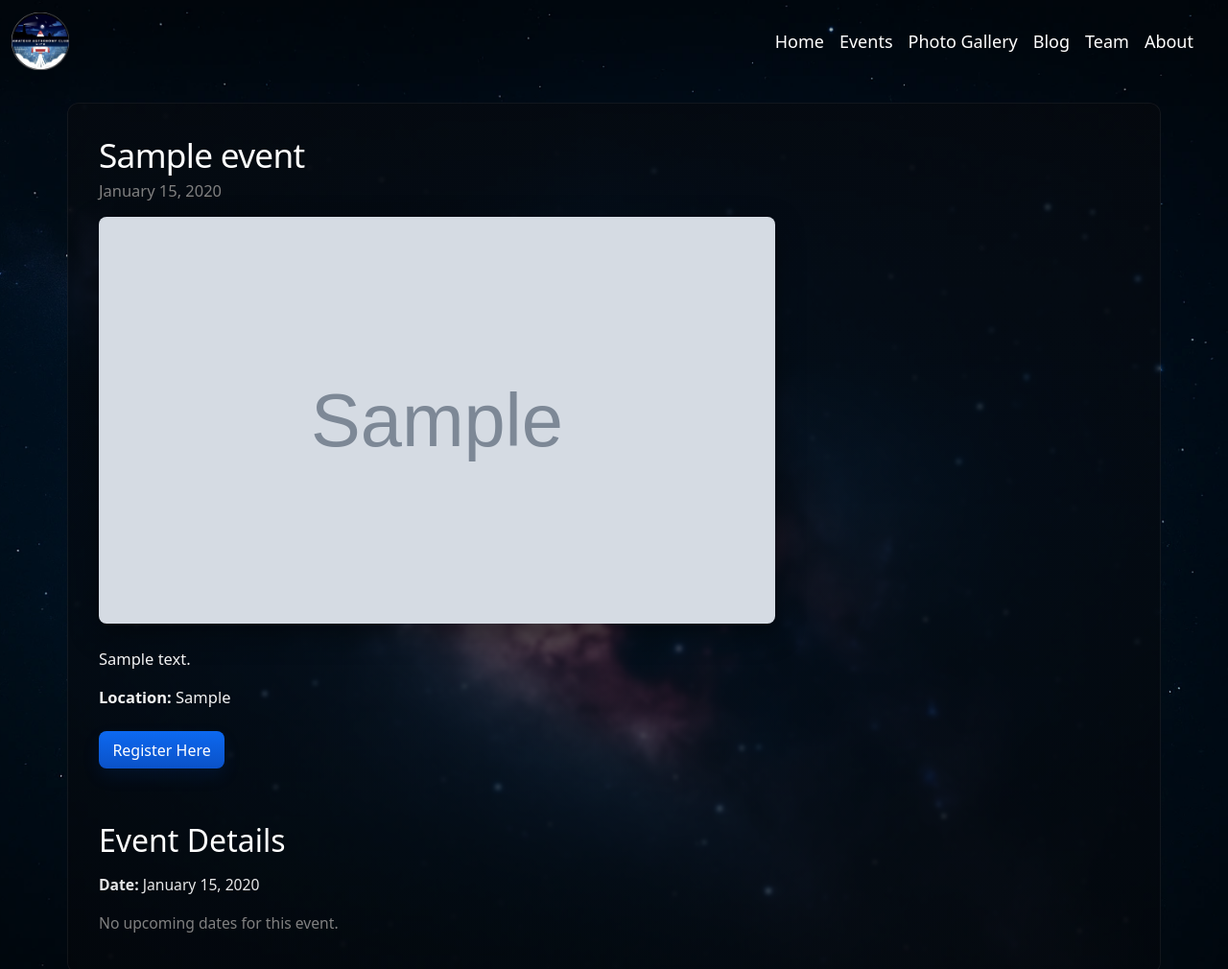
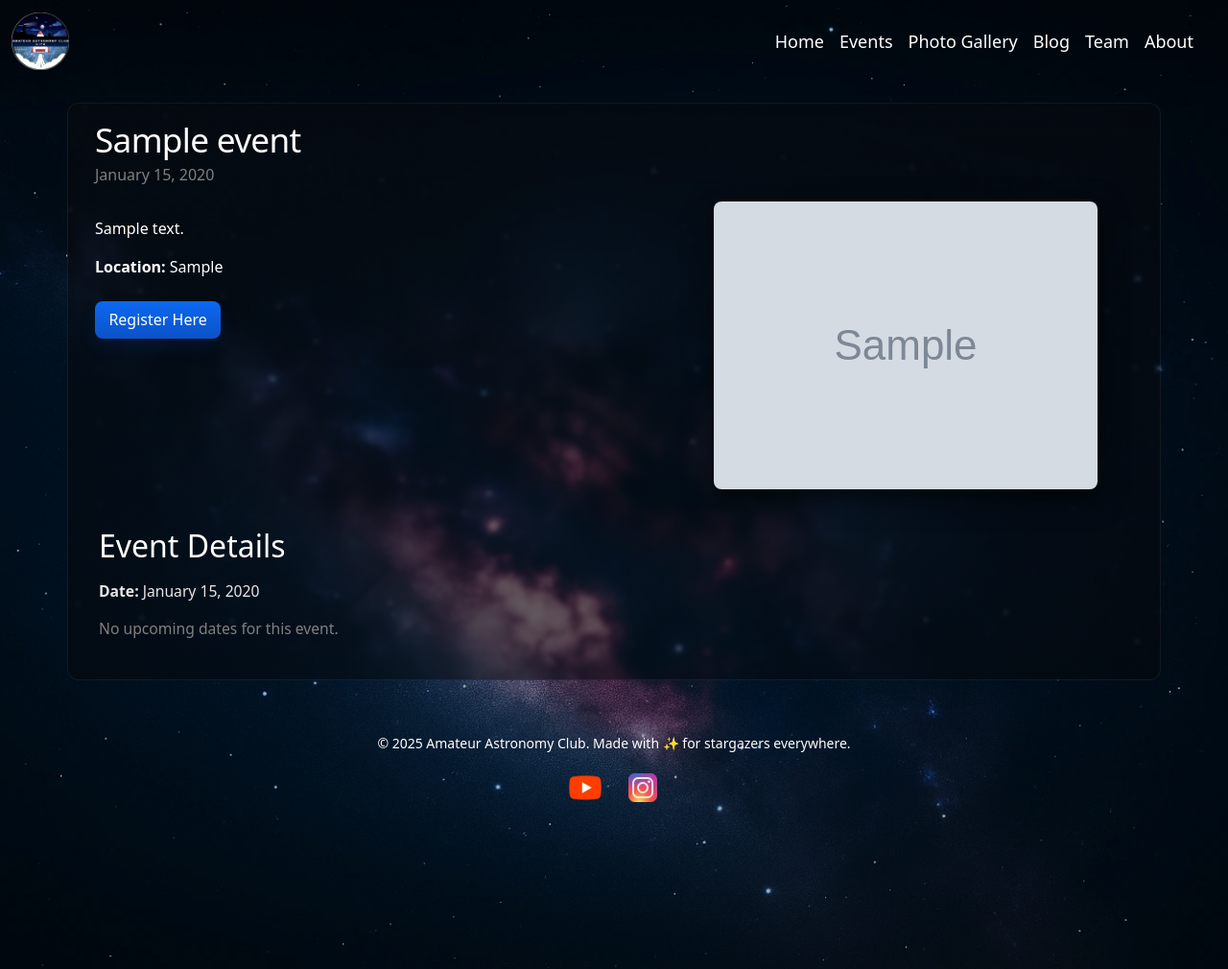
Before and after one commit to Hardik01001000-code/AAC_Website_v1.0, a Django app: page /events/1/ in a window 1280 px wide. Shown: the whole page at 96% size. Run offline with Django 5.2, Linux system fonts and the light colour scheme; tables that the repository leaves empty hold one stand-in row (values such as "Sample post"); grey boxes marked "Sample" are stand-in pictures; some libraries are stand-ins or nearby versions.

Commit message:
fixed events page

```diff
--- a/static/website/styles.css
+++ b/static/website/styles.css
@@ -1194,16 +1194,15 @@
   color: rgba(220,225,230,0.7);
 }
 
-/* image: fixed height + cover cropping so it never leaves empty space */
+/* image: MODIFIED for text-wrapping */
 .row.about > .col-md-8 img.img-fluid {
   width: 100%;
-  height: 42vh;           /* desktop height — adjusts in media query below */
-  max-height: 520px;
-  object-fit: cover;      /* crops consistently */
+  height: 42vh;
+  object-fit: cover;
   object-position: center;
   border-radius: 8px;
   display: block;
-  box-shadow: 0 10px 30px rgba(0,0,0,0.6);
+  box-shadow: 0 10px 30px rgba(0,0,0,0.45);
   margin-bottom: 1rem;
 }
 
--- a/website/templates/event-detail.html
+++ b/website/templates/event-detail.html
@@ -12,20 +12,30 @@
 <div class="overlay"></div>
 <div class="container content">
     <div class="row about p-3">
-        <div class="col-md-8">
+        <div class="col-md-12">
             <h1>{{ event.name }}</h1>
             {% if event.date %}
                 <p class="text-muted">{{ event.date|localtime|date:"F j, Y" }}</p>
             {% endif %}
-            {% if event.image %}
-                <img src="{{ event.image.url }}" alt="{{ event.name }}" class="img-fluid mb-4">
-            {% endif %}
+
+            <div class="row align-items-start mt-3">
+
+                <div class="col-md-7">
                     <p>{{ event.description|linebreaks }}</p>
                     <p><strong>Location: </strong>{{ event.location }}</p>
                     {% if event.registration_link %}
                         <a href="{{ event.registration_link }}">Register Here</a>
                     {% else %}
                     {% endif %}
+                </div>
+
+                <div class="col-md-5">
+                    {% if event.image %}
+                        <img src="{{ event.image.url }}" alt="{{ event.name }}" class="img-fluid" style="border-radius: 8px; box-shadow: 0 10px 30px rgba(0,0,0,0.6);">
+                    {% endif %}
+                </div>
+
+            </div>
         </div>
         <div class="col-md-4">
             <h2>Event Details</h2>
```
Lines whose indentation alone changed are shown as unchanged.
